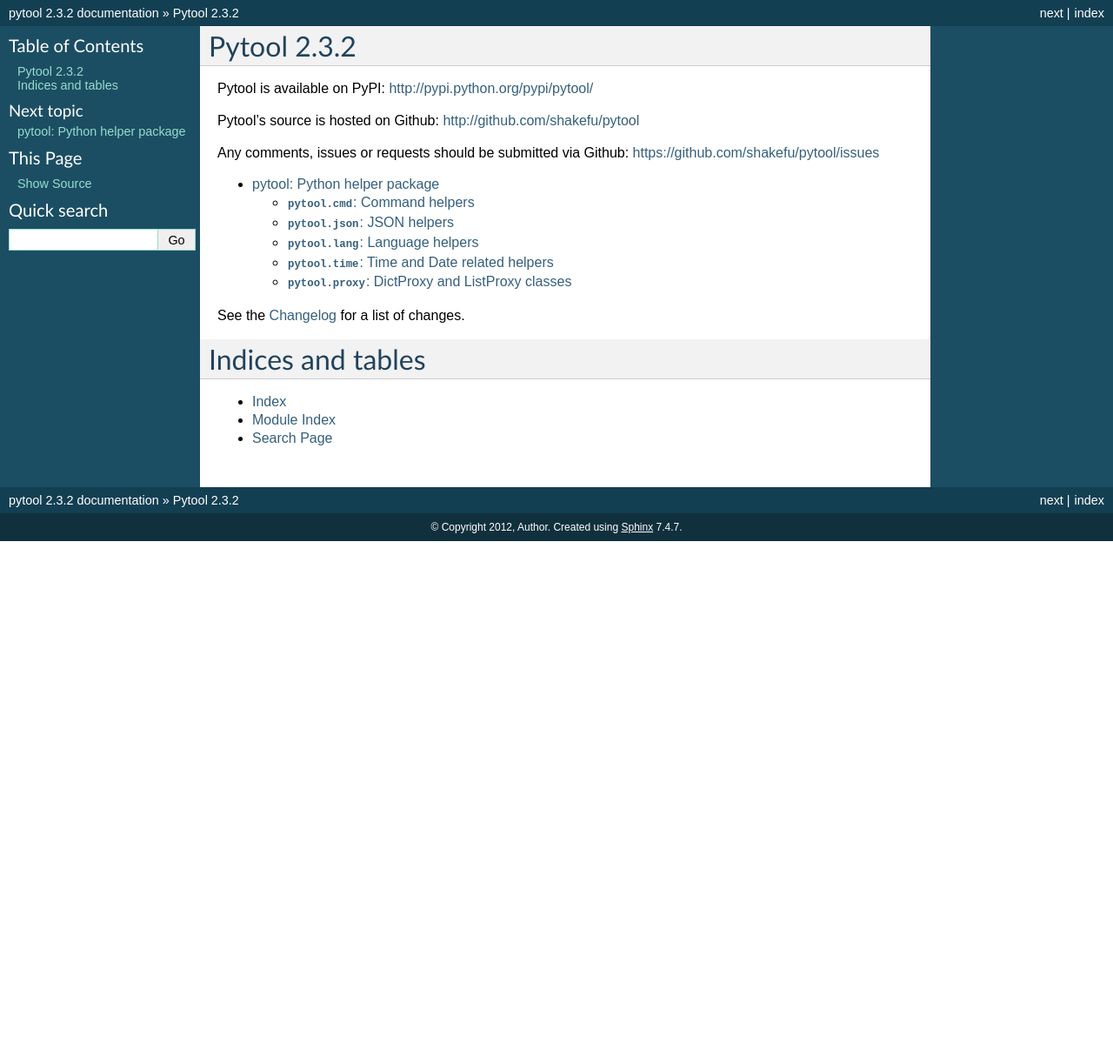
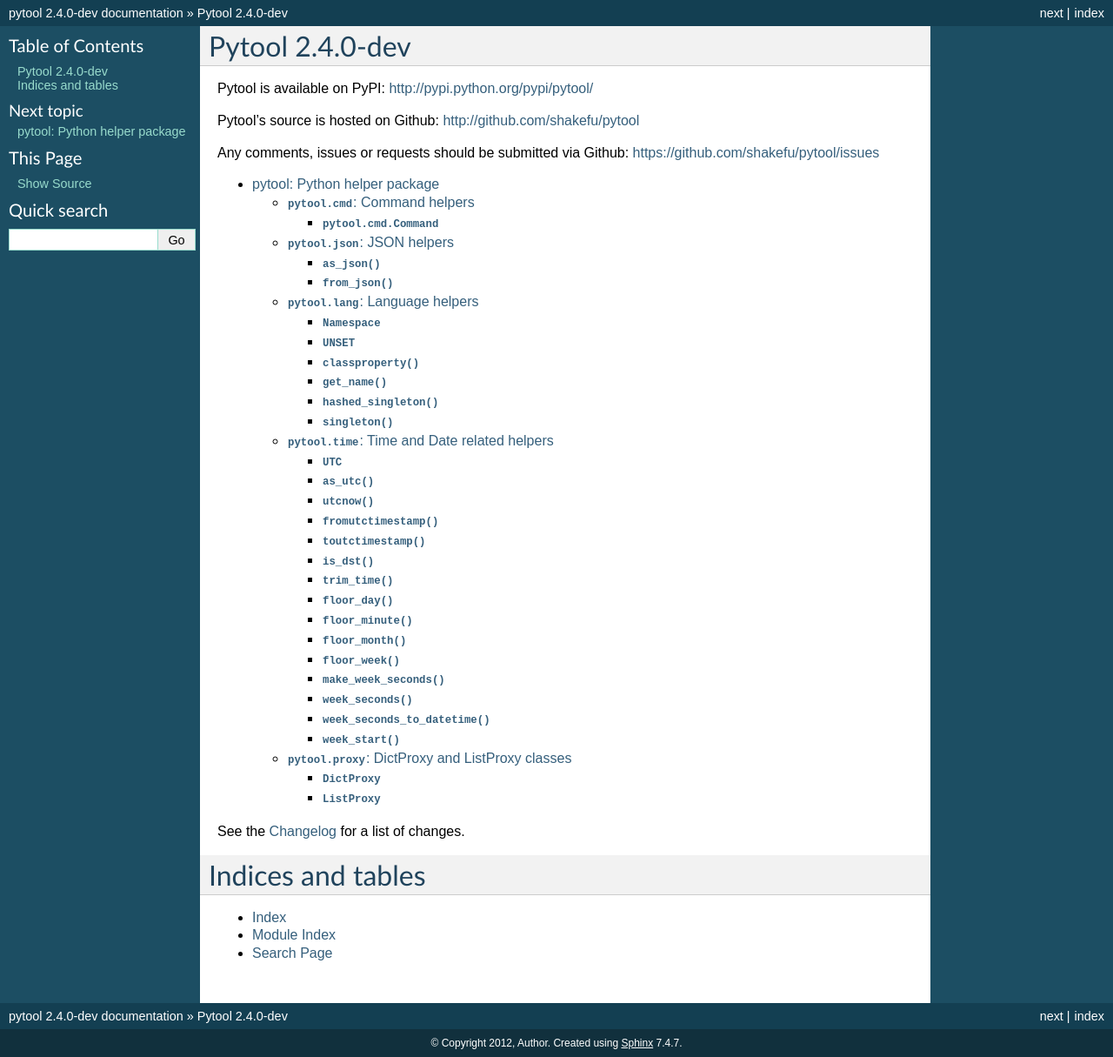
Before and after one commit to shakefu/pytool, a Sphinx documentation site: the page built from docs/index.rst, in a window 1280 px wide. Shown: the whole page at 87% size. Built offline with Sphinx 7.4.7, drawn with Linux system fonts in a browser that asks for light colours; before the commit the page ends 900 px from its top, so only the background shows below that.

Commit message:
Lots of changes for version 2.4. See changelog.

```diff
--- a/docs/changes.rst
+++ b/docs/changes.rst
@@ -2,6 +2,16 @@
 =========
 
 Here you'll find a record of the changes in each version of :mod:`pytool`.
+
+2.4.0
+-----
+
+- Improve documentation.
+- Add ``for_json()`` hook in :func:`pyconfig.json.as_json`.
+- Add ``__repr__()`` to :class:`pytool.time.UTC` to make it prettier.
+- Add support for ``_asdict()`` hook (implemented by :class:`namedtuple`) even
+  when not using :mod:`simplejson`.
+
 
 2.3.1
 -----
--- a/docs/pytool.rst
+++ b/docs/pytool.rst
@@ -1,5 +1,5 @@
 pytool: Python helper package
-=============================
+#############################
 
 This package contains a lot of helpful little methods and functions to make
 your life a little easier and your day a little better. Enjoy!
@@ -7,40 +7,184 @@
 .. contents::
 
 :mod:`pytool.cmd`: Command helpers
-----------------------------------
+==================================
 
 .. automodule:: pytool.cmd
-    :members:
-    :undoc-members:
-    :show-inheritance:
+
+.. contents:: Command helpers
+   :local:
+
+:class:`pytool.cmd.Command`
+---------------------------
+
+.. autoclass:: pytool.cmd.Command
+   :members:
 
 :mod:`pytool.json`: JSON helpers
+================================
+
+.. currentmodule:: pytool.json
+
+.. automodule:: pytool.json
+
+.. contents:: JSON helpers
+   :local:
+
+:func:`as_json`
+---------------
+
+.. autofunction:: as_json
+
+:func:`from_json`
+-----------------
+
+.. autofunction:: from_json
+
+:mod:`pytool.lang`: Language helpers
+====================================
+
+.. currentmodule:: pytool.lang
+
+.. automodule:: pytool.lang
+
+.. contents:: Language helpers
+   :local:
+
+:class:`Namespace`
+------------------
+
+.. autoclass:: Namespace
+   :members:
+
+:class:`UNSET`
+--------------
+
+.. autoclass:: UNSET
+
+:func:`classproperty`
+---------------------
+
+.. autofunction:: classproperty
+
+:func:`get_name`
+----------------
+
+.. autofunction:: get_name
+
+:func:`hashed_singleton`
+------------------------
+
+.. autofunction:: hashed_singleton
+
+:func:`singleton`
+-----------------
+
+.. autofunction:: singleton
+
+:mod:`pytool.time`: Time and Date related helpers
+=================================================
+
+.. currentmodule:: pytool.time
+
+.. automodule:: pytool.time
+
+.. contents:: Time and Date related helpers
+   :local:
+
+:class:`UTC`
+------------
+
+.. autoclass:: UTC
+   :members:
+
+:func:`as_utc`
+--------------
+
+.. autofunction:: as_utc
+
+:func:`utcnow`
+--------------
+
+.. autofunction:: utcnow
+
+:func:`fromutctimestamp`
+------------------------
+
+.. autofunction:: fromutctimestamp
+
+:func:`toutctimestamp`
+----------------------
+
+.. autofunction:: toutctimestamp
+
+:func:`is_dst`
+--------------
+
+.. autofunction:: is_dst
+
+:func:`trim_time`
+-----------------
+
+.. autofunction:: trim_time
+
+:func:`floor_day`
+-----------------
+
+.. autofunction:: floor_day
+
+:func:`floor_minute`
+--------------------
+
+.. autofunction:: floor_minute
+
+:func:`floor_month`
+-------------------
+
+.. autofunction:: floor_month
+
+:func:`floor_week`
+------------------
+
+.. autofunction:: floor_week
+
+:func:`make_week_seconds`
+-------------------------
+
+.. autofunction:: make_week_seconds
+
+:func:`week_seconds`
+--------------------
+
+.. autofunction:: week_seconds
+
+:func:`week_seconds_to_datetime`
 --------------------------------
 
-.. automodule:: pytool.json
-    :members:
-    :undoc-members:
-    :show-inheritance:
+.. autofunction:: week_seconds_to_datetime
 
-:mod:`pytool.lang`: Language helpers
-------------------------------------
+:func:`week_start`
+------------------
 
-.. automodule:: pytool.lang
-    :members:
-    :undoc-members:
-    :show-inheritance:
-
-:mod:`pytool.time`: Time and Date related helpers
--------------------------------------------------
-
-.. automodule:: pytool.time
-    :members:
-    :undoc-members:
-    :show-inheritance:
+.. autofunction:: week_start
 
 :mod:`pytool.proxy`: DictProxy and ListProxy classes
-----------------------------------------------------
+====================================================
+
+.. currentmodule:: pytool.proxy
 
 .. automodule:: pytool.proxy
-    :members:
-    :show-inheritance:
+
+.. contents::
+   :local:
+
+:class:`DictProxy`
+------------------
+
+.. autoclass:: DictProxy
+   :members:
+
+:class:`ListProxy`
+------------------
+
+.. autoclass:: ListProxy
+   :members:
--- a/pytool/__init__.py
+++ b/pytool/__init__.py
@@ -14,7 +14,7 @@
     limitations under the License.
 
 """
-__version__ = '2.3.2'
+__version__ = '2.4.0-dev'
 
 
 from pytool import (
```
Also changed, not shown: 5 other files.
